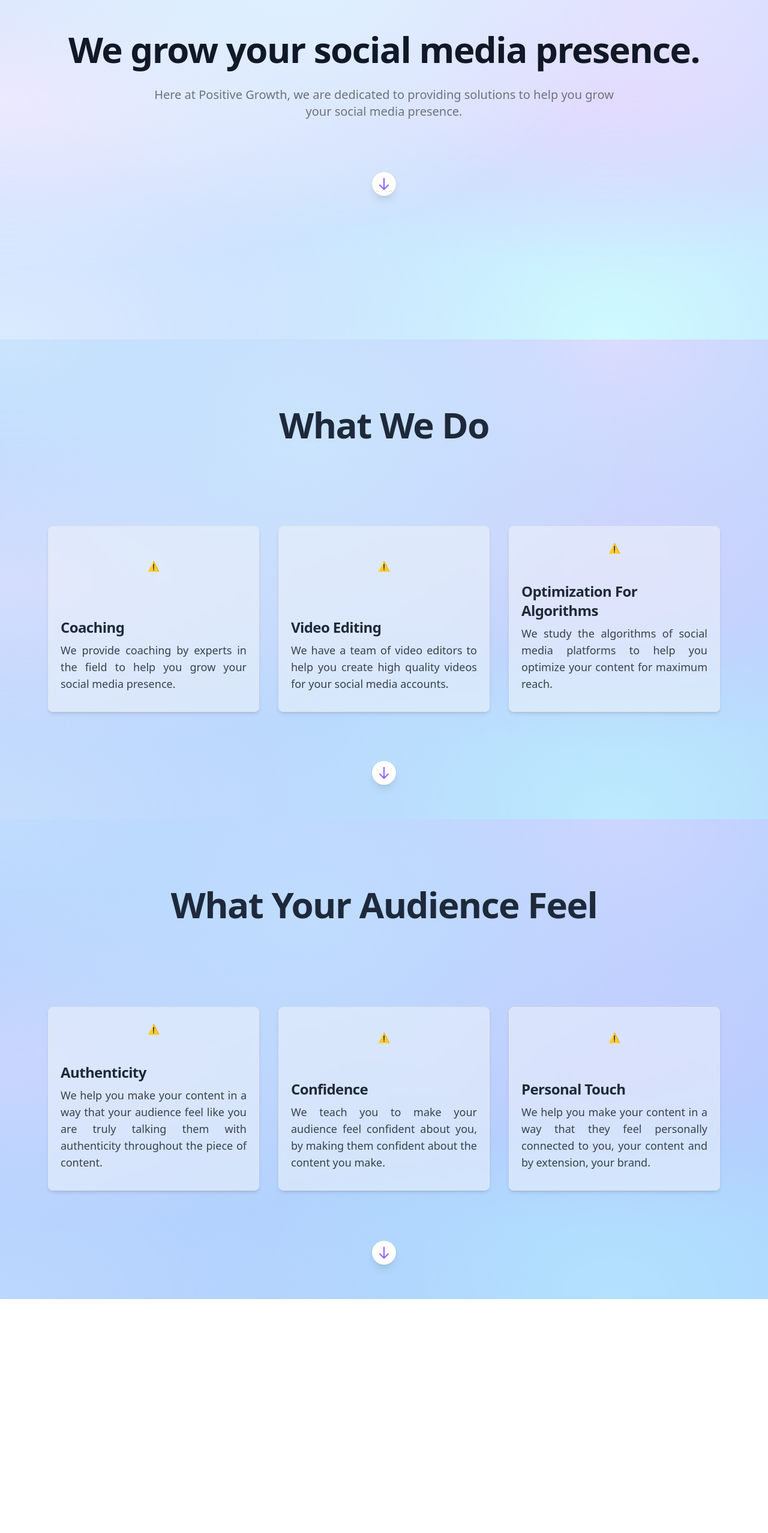
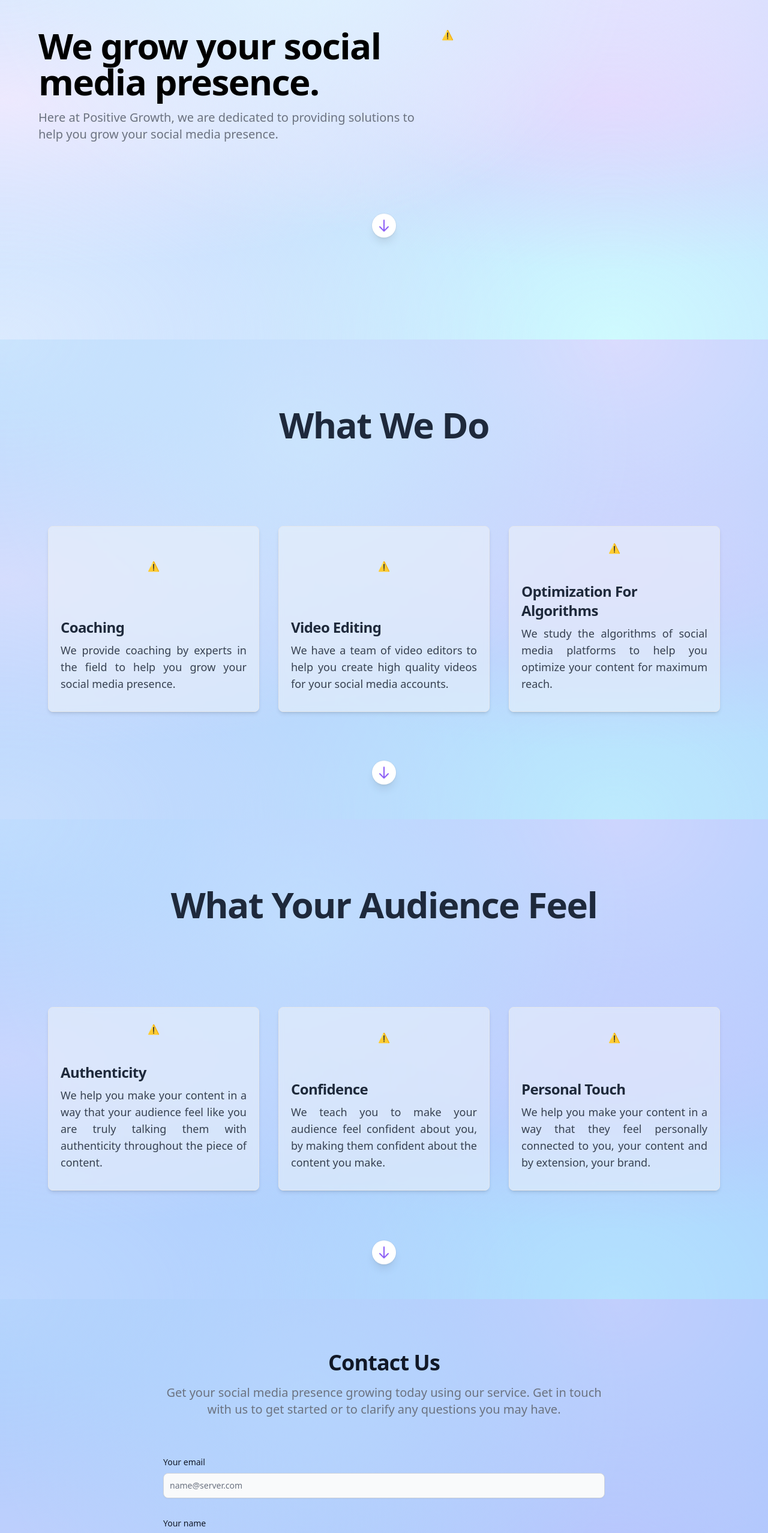
Before and after one commit to asbez-media/positive-growth.github.io, a Next.js app: page / in a window 1280 px wide. Shown: the part 234-2790 px from the top of the page at 60% size. Before the commit the page ends 2400 px from the top, so only its background shows below. Built offline with nearby package versions, Linux system fonts and the light colour scheme; no server answers.

Commit message:
contact form

```diff
--- a/components/contact.jsx
+++ b/components/contact.jsx
@@ -0,0 +1,69 @@
+import { Button } from "flowbite-react";
+
+function Contact() {
+  return (
+    <section
+      id='contact'
+      className='bg-blue-400/40 dark:bg-blue-900/40 h-screen flex flex-col justify-center'
+    >
+      <div className='py-8 lg:py-16 px-4 mx-auto max-w-screen-md'>
+        <h2 className='mb-4 text-4xl tracking-tight font-extrabold text-center text-gray-900 dark:text-white'>
+          Contact Us
+        </h2>
+        <p className='mb-8 lg:mb-16 font-light text-center text-gray-500 dark:text-gray-400 sm:text-xl'>
+          Get your social media presence growing today using our service. Get in
+          touch with us to get started or to clarify any questions you may have.
+        </p>
+        <form action='#' className='space-y-8'>
+          <div>
+            <label
+              for='email'
+              className='block mb-2 text-sm font-medium text-gray-900 dark:text-gray-300'
+            >
+              Your email
+            </label>
+            <input
+              type='email'
+              id='email'
+              className='shadow-sm bg-gray-50 border border-gray-300 text-gray-900 text-sm rounded-lg focus:ring-primary-500 focus:border-primary-500 block w-full p-2.5 dark:bg-gray-700 dark:border-gray-600 dark:placeholder-gray-400 dark:text-white dark:focus:ring-primary-500 dark:focus:border-primary-500 dark:shadow-sm-light'
+              placeholder='name@server.com'
+              required
+            />
+          </div>
+          <div>
+            <label
+              for='subject'
+              className='block mb-2 text-sm font-medium text-gray-900 dark:text-gray-300'
+            >
+              Your name
+            </label>
+            <input
+              type='text'
+              id='name'
+              className='block p-3 w-full text-sm text-gray-900 bg-gray-50 rounded-lg border border-gray-300 shadow-sm focus:ring-primary-500 focus:border-primary-500 dark:bg-gray-700 dark:border-gray-600 dark:placeholder-gray-400 dark:text-white dark:focus:ring-primary-500 dark:focus:border-primary-500 dark:shadow-sm-light'
+              placeholder='What should we call you?'
+              required
+            />
+          </div>
+          <div className='sm:col-span-2'>
+            <label
+              for='message'
+              className='block mb-2 text-sm font-medium text-gray-900 dark:text-gray-400'
+            >
+              Your message
+            </label>
+            <textarea
+              id='message'
+              rows='6'
+              className='block p-2.5 w-full text-sm text-gray-900 bg-gray-50 rounded-lg shadow-sm border border-gray-300 focus:ring-primary-500 focus:border-primary-500 dark:bg-gray-700 dark:border-gray-600 dark:placeholder-gray-400 dark:text-white dark:focus:ring-primary-500 dark:focus:border-primary-500'
+              placeholder='Send us a message and we will get back to you as soon as possible.'
+            ></textarea>
+          </div>
+          <Button>Send message</Button>
+        </form>
+      </div>
+    </section>
+  );
+}
+
+export default Contact;
--- a/components/header.jsx
+++ b/components/header.jsx
@@ -6,25 +6,25 @@ function Header() {
   return (
     <>
       <header>
-        <nav class='bg-transparent px-4 lg:px-6 py-2.5 mt-2'>
-          <div class='flex flex-wrap justify-between items-center mx-auto max-w-screen-xl'>
+        <nav className='bg-transparent px-4 lg:px-6 py-2.5 mt-2'>
+          <div className='flex flex-wrap justify-between items-center mx-auto max-w-screen-xl'>
             <motion.div
               initial={{ opacity: 0, x: -100 }}
               animate={{ opacity: 1, x: 0 }}
               transition={{ duration: 1 }}
-              class='flex items-center justify-between w-full lg:w-auto'
+              className='flex items-center justify-between w-full lg:w-auto'
             >
-              <Link href='/' class='flex items-center'>
-                <span class='self-center text-xl font-semibold whitespace-nowrap dark:text-white'>
+              <Link href='/' className='flex items-center'>
+                <span className='self-center text-xl font-semibold whitespace-nowrap dark:text-white'>
                   Positive Growth
                 </span>
               </Link>
             </motion.div>
             <div
-              class='hidden justify-between items-center w-full lg:flex lg:w-auto lg:order-1'
+              className='hidden justify-between items-center w-full lg:flex lg:w-auto lg:order-1'
               id='mobile-menu-2'
             >
-              <ul class='flex flex-col mt-4 font-medium lg:flex-row lg:space-x-8 lg:mt-0'>
+              <ul className='flex flex-col mt-4 font-medium lg:flex-row lg:space-x-8 lg:mt-0'>
                 <li>
                   <motion.div
                     initial={{ opacity: 0, x: 100 }}
@@ -35,7 +35,7 @@ function Header() {
                         behavior: "smooth",
                       });
                     }}
-                    class='cursor-pointer block py-2 pr-4 pl-3 text-gray-700 border-b border-gray-100 hover:bg-gray-50 lg:hover:bg-transparent lg:border-0 lg:hover:text-primary-700 lg:p-0 dark:text-gray-400 lg:dark:hover:text-white dark:hover:bg-gray-700 dark:hover:text-white lg:dark:hover:bg-transparent dark:border-gray-700'
+                    className='cursor-pointer block py-2 pr-4 pl-3 text-gray-700 border-b border-gray-100 hover:bg-gray-50 lg:hover:bg-transparent lg:border-0 lg:hover:text-primary-700 lg:p-0 dark:text-gray-400 lg:dark:hover:text-white dark:hover:bg-gray-700 dark:hover:text-white lg:dark:hover:bg-transparent dark:border-gray-700'
                   >
                     Home
                   </motion.div>
@@ -52,7 +52,7 @@ function Header() {
                           behavior: "smooth",
                         });
                     }}
-                    class='cursor-pointer block py-2 pr-4 pl-3 text-gray-700 border-b border-gray-100 hover:bg-gray-50 lg:hover:bg-transparent lg:border-0 lg:hover:text-primary-700 lg:p-0 dark:text-gray-400 lg:dark:hover:text-white dark:hover:bg-gray-700 dark:hover:text-white lg:dark:hover:bg-transparent dark:border-gray-700'
+                    className='cursor-pointer block py-2 pr-4 pl-3 text-gray-700 border-b border-gray-100 hover:bg-gray-50 lg:hover:bg-transparent lg:border-0 lg:hover:text-primary-700 lg:p-0 dark:text-gray-400 lg:dark:hover:text-white dark:hover:bg-gray-700 dark:hover:text-white lg:dark:hover:bg-transparent dark:border-gray-700'
                   >
                     What We Do
                   </motion.div>
@@ -69,9 +69,9 @@ function Header() {
                           behavior: "smooth",
                         });
                     }}
-                    class='cursor-pointer block py-2 pr-4 pl-3 text-gray-700 border-b border-gray-100 hover:bg-gray-50 lg:hover:bg-transparent lg:border-0 lg:hover:text-primary-700 lg:p-0 dark:text-gray-400 lg:dark:hover:text-white dark:hover:bg-gray-700 dark:hover:text-white lg:dark:hover:bg-transparent dark:border-gray-700'
+                    className='cursor-pointer block py-2 pr-4 pl-3 text-gray-700 border-b border-gray-100 hover:bg-gray-50 lg:hover:bg-transparent lg:border-0 lg:hover:text-primary-700 lg:p-0 dark:text-gray-400 lg:dark:hover:text-white dark:hover:bg-gray-700 dark:hover:text-white lg:dark:hover:bg-transparent dark:border-gray-700'
                   >
-                    Marketplace
+                    Results
                   </motion.div>
                 </li>
                 <li>
@@ -84,7 +84,7 @@ function Header() {
                         behavior: "smooth",
                       });
                     }}
-                    class='cursor-pointer block py-2 pr-4 pl-3 text-gray-700 border-b border-gray-100 hover:bg-gray-50 lg:hover:bg-transparent lg:border-0 lg:hover:text-primary-700 lg:p-0 dark:text-gray-400 lg:dark:hover:text-white dark:hover:bg-gray-700 dark:hover:text-white lg:dark:hover:bg-transparent dark:border-gray-700'
+                    className='cursor-pointer block py-2 pr-4 pl-3 text-gray-700 border-b border-gray-100 hover:bg-gray-50 lg:hover:bg-transparent lg:border-0 lg:hover:text-primary-700 lg:p-0 dark:text-gray-400 lg:dark:hover:text-white dark:hover:bg-gray-700 dark:hover:text-white lg:dark:hover:bg-transparent dark:border-gray-700'
                   >
                     Contact
                   </motion.div>
--- a/components/hero.jsx
+++ b/components/hero.jsx
@@ -1,3 +1,4 @@
+import { Player } from "@lottiefiles/react-lottie-player";
 import { motion } from "framer-motion";
 import Header from "./header";
 
@@ -5,29 +6,37 @@ function Hero() {
   return (
     <main className='h-screen flex flex-col'>
       <Header />
-      <section id='hero' className='grow flex flex-col justify-center'>
-        <div className='flex flex-col items-center gap-16 py-8 px-4 mx-auto max-w-screen-xl text-center lg:py-16 lg:px-12'>
-          <div className='flex flex-col items-center gap-4'>
+      <section id='hero' className='h-screen flex flex-col justify-center'>
+        <div className='grid max-w-screen-xl px-4 py-8 mx-auto lg:gap-8 xl:gap-0 lg:py-16 lg:grid-cols-12'>
+          <div className='mr-auto place-self-center lg:col-span-7'>
             <motion.div
-              initial={{ opacity: 0, y: -100 }}
-              animate={{ opacity: 1, y: 0 }}
+              initial={{ opacity: 0, x: -100 }}
+              animate={{ opacity: 1, x: 0 }}
               transition={{ duration: 1 }}
             >
-              <h1 className='mb-4 text-4xl font-extrabold tracking-tight leading-none text-gray-900 md:text-5xl lg:text-6xl dark:text-white'>
+              <h1 className='max-w-2xl mb-4 text-4xl font-extrabold tracking-tight leading-none md:text-5xl xl:text-6xl dark:text-white'>
                 We grow your social media presence.
               </h1>
-            </motion.div>
-            <motion.div
-              initial={{ opacity: 0, y: 100 }}
-              animate={{ opacity: 1, y: 0 }}
-              transition={{ duration: 1 }}
-            >
-              <p className='mb-8 text-lg font-normal text-gray-500 lg:text-xl sm:px-16 xl:px-48 dark:text-gray-400'>
+              <p className='max-w-2xl mb-6 font-light text-gray-500 lg:mb-8 md:text-lg lg:text-xl dark:text-gray-400'>
                 Here at Positive Growth, we are dedicated to providing solutions
                 to help you grow your social media presence.
               </p>
             </motion.div>
           </div>
+          <motion.div
+            initial={{ opacity: 0, x: 100 }}
+            animate={{ opacity: 1, x: 0 }}
+            transition={{ duration: 1 }}
+            className=' lg:mt-0 lg:col-span-5 lg:flex'
+          >
+            <Player
+              autoplay
+              loop
+              src='https://assets10.lottiefiles.com/packages/lf20_osdxlbqq.json'
+            />
+          </motion.div>
+        </div>
+        <div className='flex flex-row justify-center mt-8'>
           <motion.div
             initial={{ opacity: 0, y: 100 }}
             animate={{ opacity: 1, y: 0 }}
@@ -40,7 +49,7 @@ function Hero() {
             }}
           >
             <svg
-              class='w-6 h-6 text-violet-500'
+              className='w-6 h-6 text-violet-500'
               fill='none'
               stroke-linecap='round'
               stroke-linejoin='round'
--- a/components/whatUrAudienceGet.jsx
+++ b/components/whatUrAudienceGet.jsx
@@ -61,13 +61,13 @@ function WhatYourAudienceGet() {
           transition={{ duration: 1 }}
           className='cursor-pointer animate-bounce bg-white dark:bg-slate-800 p-2 w-10 h-10 ring-1 ring-slate-900/5 dark:ring-slate-200/20 shadow-lg rounded-full flex items-center justify-center'
           onClick={() => {
-            window.document.getElementById("whatwedo").scrollIntoView({
+            window.document.getElementById("contact").scrollIntoView({
               behavior: "smooth",
             });
           }}
         >
           <svg
-            class='w-6 h-6 text-violet-500'
+            className='w-6 h-6 text-violet-500'
             fill='none'
             stroke-linecap='round'
             stroke-linejoin='round'
--- a/components/whatWeDo.jsx
+++ b/components/whatWeDo.jsx
@@ -67,7 +67,7 @@ function WhatWeDo() {
           }}
         >
           <svg
-            class='w-6 h-6 text-violet-500'
+            className='w-6 h-6 text-violet-500'
             fill='none'
             stroke-linecap='round'
             stroke-linejoin='round'
--- a/package.json
+++ b/package.json
@@ -9,6 +9,7 @@
     "lint": "next lint"
   },
   "dependencies": {
+    "@emailjs/browser": "^3.10.0",
     "@lottiefiles/react-lottie-player": "^3.5.0",
     "@next/font": "13.1.0",
     "autoprefixer": "^10.4.13",
--- a/pages/index.js
+++ b/pages/index.js
@@ -1,4 +1,5 @@
 import Head from "next/head";
+import Contact from "../components/contact";
 import Hero from "../components/hero";
 import WhatYourAudienceGet from "../components/whatUrAudienceGet";
 import WhatWeDo from "../components/whatWeDo";
@@ -6,19 +7,22 @@ import WhatWeDo from "../components/whatWeDo";
 function App() {
   return (
     <>
-      <Head
-        title='Positive Growth'
-        description='Actively growing your social media presence'
-      >
+      <Head>
+        <title>Positive Growth</title>
+        <meta
+          name='description'
+          content='Make your social media profiles grow and attract more audience.'
+        />
         <meta name='viewport' content='width=device-width, initial-scale=1' />
         <meta name='theme-color' content='#ffffff' />
-        <link rel='icon' href='/favicon.ico' />
+        <link rel='icon' href='/logo.png' />
       </Head>
       <main className='bg-main-dark'>
         <div className='bg-main-light dark:bg-none dark:bg-transparent '>
           <Hero />
           <WhatWeDo />
           <WhatYourAudienceGet />
+          <Contact />
         </div>
       </main>
     </>
```
Also changed, not shown: 1 other file (tests, documents, lock files or other folders).
